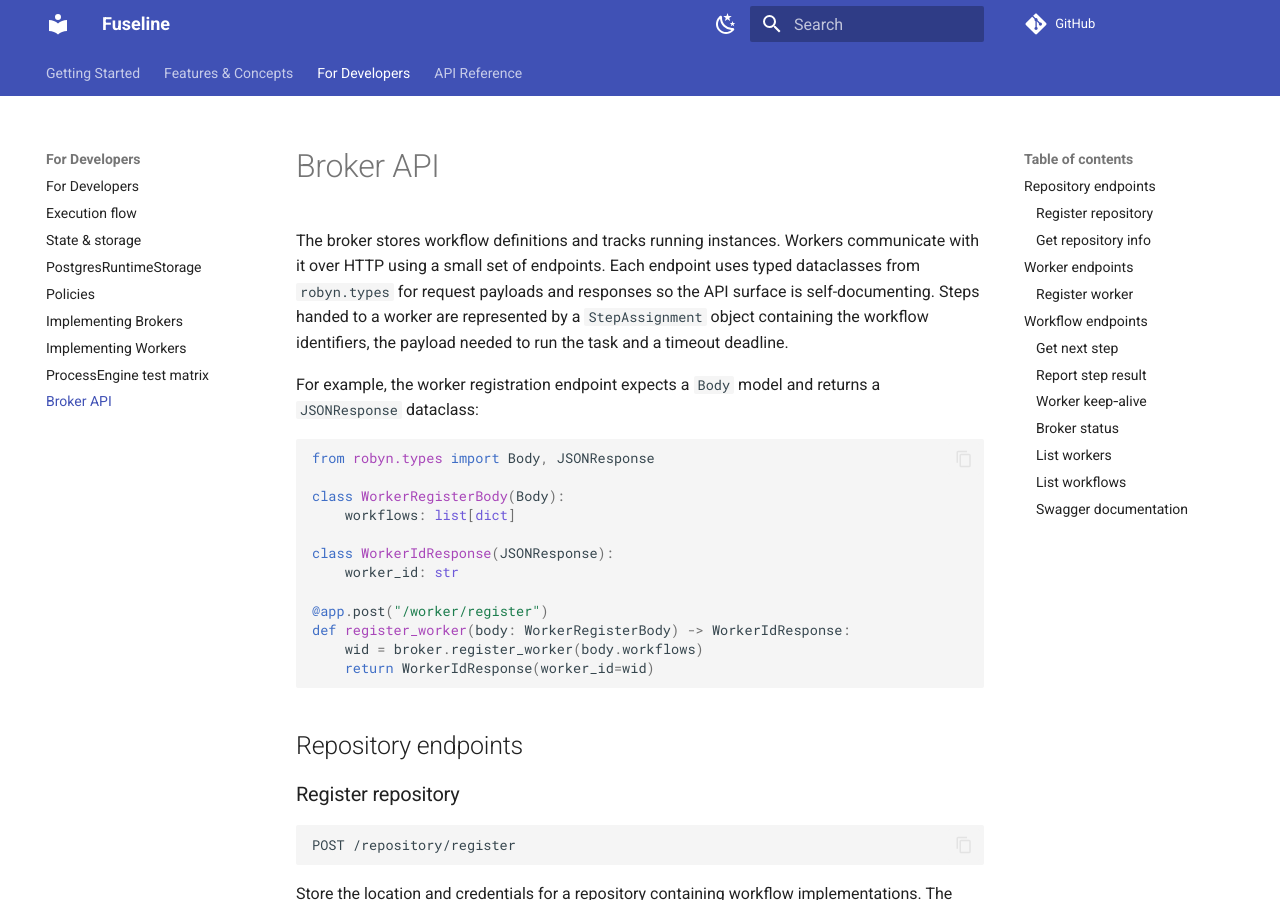
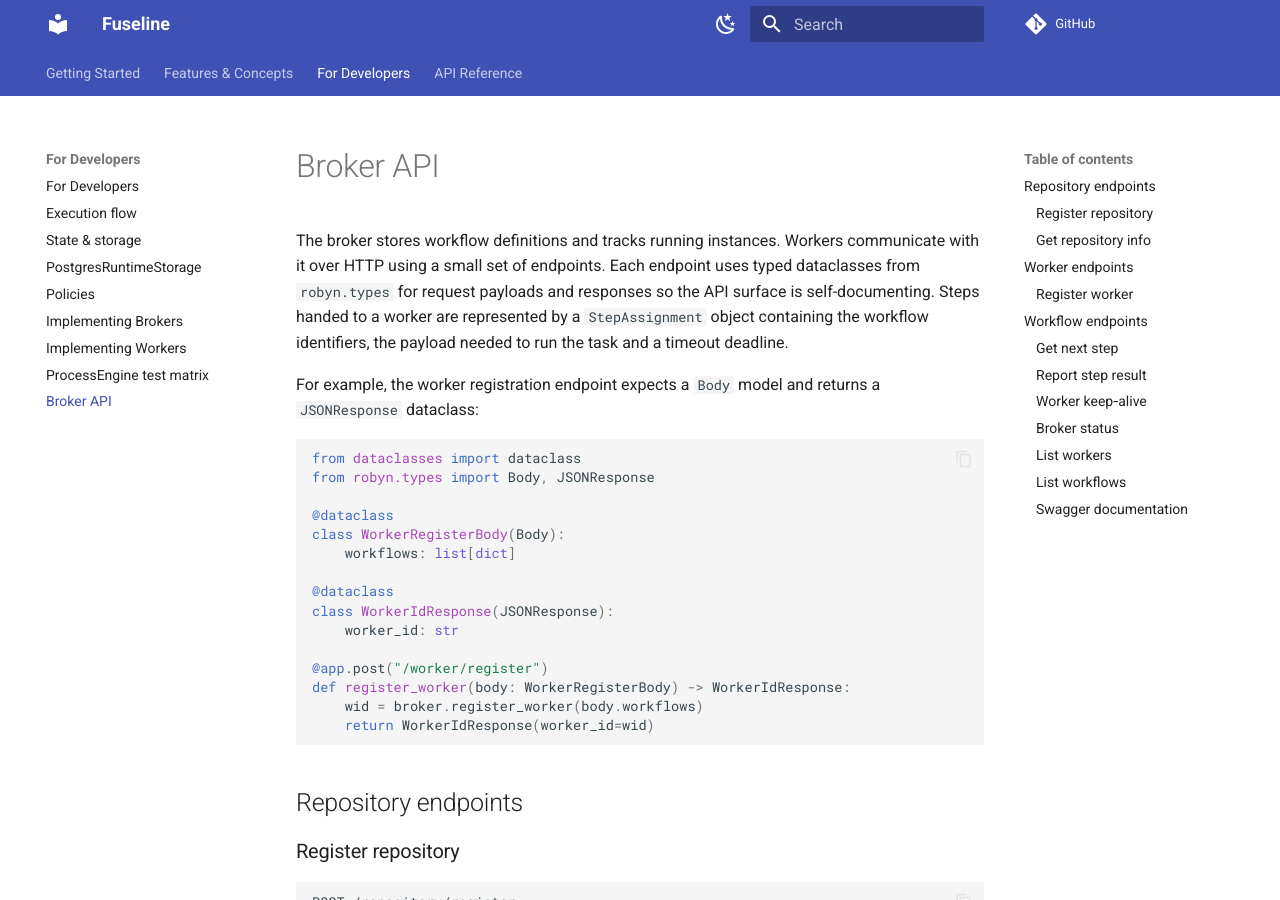
Before and after one commit to jsam/fuseline, an MkDocs documentation site: the page built from docs/for-developers/broker-api.md, in a window 1280 px wide and 900 px high. Built offline with MkDocs 1.6.1 and Material for MkDocs 9.7.7, drawn with Linux system fonts in a browser that asks for light colours; comment, search, counter and statistics services are not loaded.

Commit message:
use dataclass for typed models

````diff
--- a/docs/for-developers/broker-api.md
+++ b/docs/for-developers/broker-api.md
@@ -14,11 +14,14 @@ For example, the worker registration endpoint expects a ``Body`` model and
 returns a ``JSONResponse`` dataclass:
 
 ```python
+from dataclasses import dataclass
 from robyn.types import Body, JSONResponse
 
+@dataclass
 class WorkerRegisterBody(Body):
     workflows: list[dict]
 
+@dataclass
 class WorkerIdResponse(JSONResponse):
     worker_id: str
 
````
Also changed, not shown: 1 other file.
